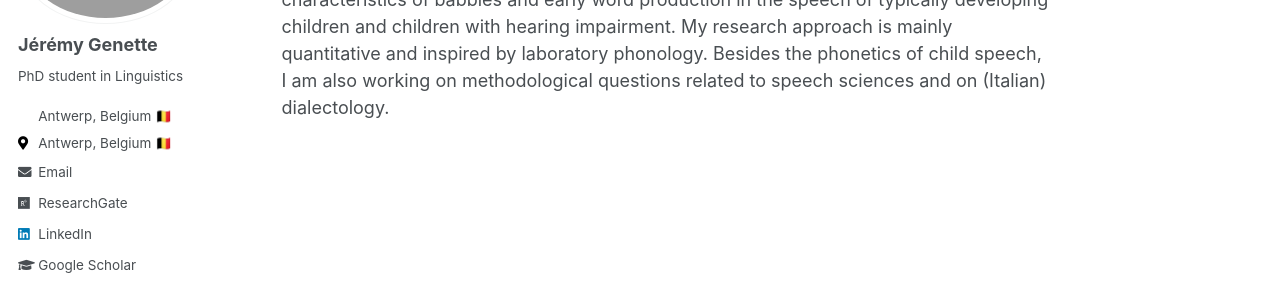
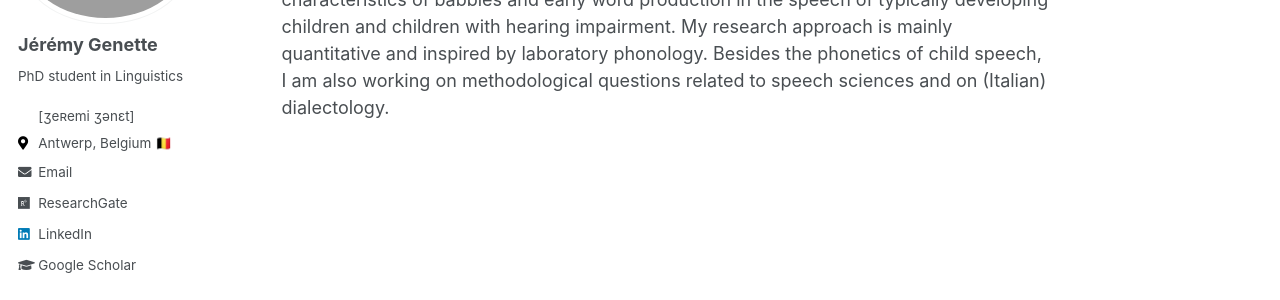
Before and after one commit to jgenette/jgenette.github.io, a Jekyll site: the page built from _pages/about.md, in a window 1280 px wide. Shown: the part 228-528 px from the top of the page. Built offline with Jekyll 4.4.1, drawn with Linux system fonts in a browser that asks for light colours.

Commit message:
Update author-profile.html

```diff
--- a/_includes/author-profile.html
+++ b/_includes/author-profile.html
@@ -23,7 +23,7 @@
     <button class="btn btn--inverse">Follow</button>
     <ul class="author__urls social-icons">
       {% if author.pronunciation %}
-        <li><i class="fa-regular fa-waveform" aria-hidden="true" style="padding-right: 1.5em;"></i>{{ author.location }}</li>
+        <li><i class="fa-solid fa-volume-high"aria-hidden="true" style="padding-right: 1.5em;"></i>{{ author.pronunciation }}</li>
       {% endif %}
       {% if author.location %}
         <li><i class="fa fa-fw fa-map-marker-alt" aria-hidden="true" style="padding-right: 1.5em;"></i>{{ author.location }}</li>
```
